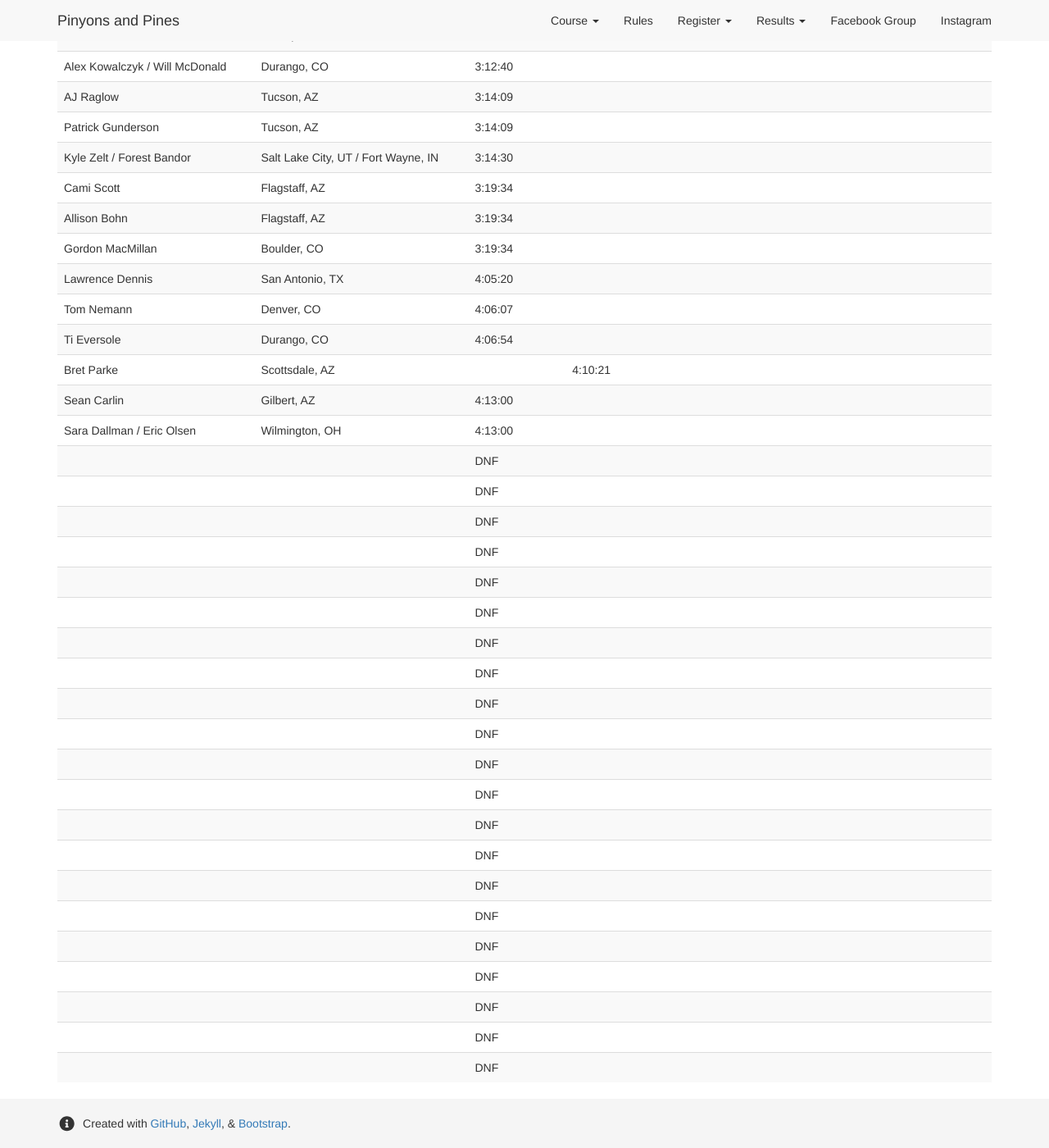
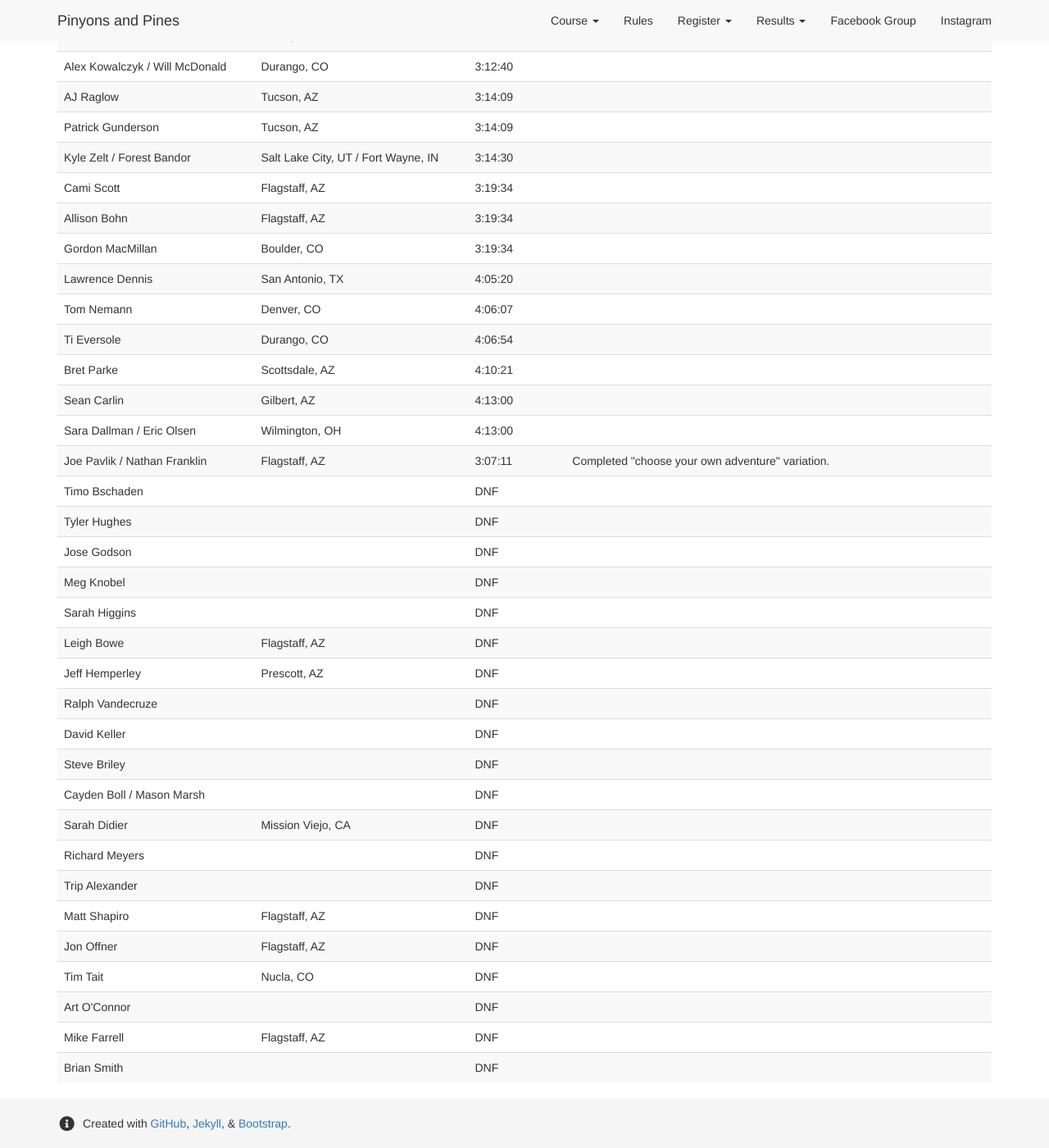
Before and after one commit to dcernst/PinyonsPines, a Jekyll site: the page built from results2024.md, in a window 1280 px wide and 1400 px high, scrolled down 1657 px. Shown: the whole window at 82% size. Built offline with Jekyll 4.4.1, drawn with Linux system fonts in a browser that asks for light colours; nearby versions of some CDN libraries.

Commit message:
Update results2024.md

```diff
--- a/results2024.md
+++ b/results2024.md
@@ -137,7 +137,7 @@ The 2024 Grand Depart took place at 6am on Thursday, May 16.
 <td>Ti Eversole</td> <td>Durango, CO</td> <td>4:06:54</td> <td></td>
 </tr>
 <tr>
-<td>Bret Parke</td> <td>Scottsdale, AZ</td> <td></td> <td>4:10:21</td>
+<td>Bret Parke</td> <td>Scottsdale, AZ</td> <td>4:10:21</td> <td></td>
 </tr>
 <tr>
 <td>Sean Carlin</td> <td>Gilbert, AZ</td> <td>4:13:00</td> <td></td>
@@ -146,67 +146,67 @@ The 2024 Grand Depart took place at 6am on Thursday, May 16.
 <td>Sara Dallman / Eric Olsen</td> <td>Wilmington, OH</td> <td>4:13:00</td> <td></td>
 </tr>
 <tr>
-<td></td> <td></td> <td>DNF</td> <td></td>
+<td>Joe Pavlik / Nathan Franklin</td> <td>Flagstaff, AZ</td> <td>3:07:11</td> <td>Completed "choose your own adventure" variation.</td>
 </tr>
 <tr>
-<td></td> <td></td> <td>DNF</td> <td></td>
+<td>Timo Bschaden</td> <td></td> <td>DNF</td> <td></td>
 </tr>
 <tr>
-<td></td> <td></td> <td>DNF</td> <td></td>
+<td>Tyler Hughes</td> <td></td> <td>DNF</td> <td></td>
 </tr>
 <tr>
-<td></td> <td></td> <td>DNF</td> <td></td>
+<td>Jose Godson</td> <td></td> <td>DNF</td> <td></td>
 </tr>
 <tr>
-<td></td> <td></td> <td>DNF</td> <td></td>
+<td>Meg	Knobel</td> <td></td> <td>DNF</td> <td></td>
 </tr>
 <tr>
-<td></td> <td></td> <td>DNF</td> <td></td>
+<td>Sarah Higgins</td> <td></td> <td>DNF</td> <td></td>
 </tr>
 <tr>
-<td></td> <td></td> <td>DNF</td> <td></td>
+<td>Leigh Bowe</td> <td>Flagstaff, AZ</td> <td>DNF</td> <td></td>
 </tr>
 <tr>
-<td></td> <td></td> <td>DNF</td> <td></td>
+<td>Jeff Hemperley</td> <td>Prescott, AZ</td> <td>DNF</td> <td></td>
 </tr>
 <tr>
-<td></td> <td></td> <td>DNF</td> <td></td>
+<td>Ralph Vandecruze</td> <td></td> <td>DNF</td> <td></td>
 </tr>
 <tr>
-<td></td> <td></td> <td>DNF</td> <td></td>
+<td>David Keller</td> <td></td> <td>DNF</td> <td></td>
 </tr>
 <tr>
-<td></td> <td></td> <td>DNF</td> <td></td>
+<td>Steve Briley</td> <td></td> <td>DNF</td> <td></td>
 </tr>
 <tr>
-<td></td> <td></td> <td>DNF</td> <td></td>
+<td>Cayden Boll / Mason Marsh</td> <td></td> <td>DNF</td> <td></td>
 </tr>
 <tr>
-<td></td> <td></td> <td>DNF</td> <td></td>
+<td>Sarah Didier</td> <td>Mission Viejo, CA</td> <td>DNF</td> <td></td>
 </tr>
 <tr>
-<td></td> <td></td> <td>DNF</td> <td></td>
+<td>Richard	Meyers</td> <td></td> <td>DNF</td> <td></td>
 </tr>
 <tr>
-<td></td> <td></td> <td>DNF</td> <td></td>
+<td>Trip Alexander</td> <td></td> <td>DNF</td> <td></td>
 </tr>
 <tr>
-<td></td> <td></td> <td>DNF</td> <td></td>
+<td>Matt Shapiro</td> <td>Flagstaff, AZ</td> <td>DNF</td> <td></td>
 </tr>
 <tr>
-<td></td> <td></td> <td>DNF</td> <td></td>
+<td>Jon	Offner</td> <td>Flagstaff, AZ</td> <td>DNF</td> <td></td>
 </tr>
 <tr>
-<td></td> <td></td> <td>DNF</td> <td></td>
+<td>Tim Tait</td> <td>Nucla, CO</td> <td>DNF</td> <td></td>
 </tr>
 <tr>
-<td></td> <td></td> <td>DNF</td> <td></td>
+<td>Art	O'Connor</td> <td></td> <td>DNF</td> <td></td>
 </tr>
 <tr>
-<td></td> <td></td> <td>DNF</td> <td></td>
+<td>Mike Farrell</td> <td>Flagstaff, AZ</td> <td>DNF</td> <td></td>
 </tr>
 <tr>
-<td></td> <td></td> <td>DNF</td> <td></td>
+<td>Brian Smith</td> <td></td> <td>DNF</td> <td></td>
 </tr>
 </tbody>
 </table>
```
